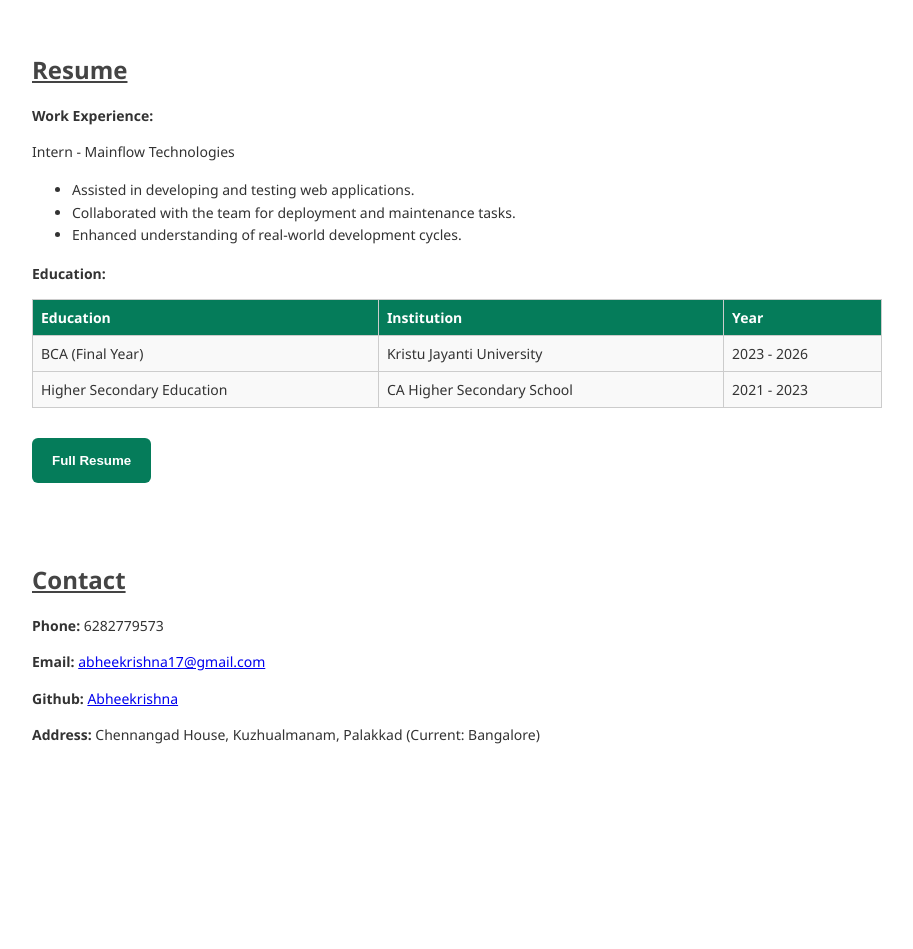
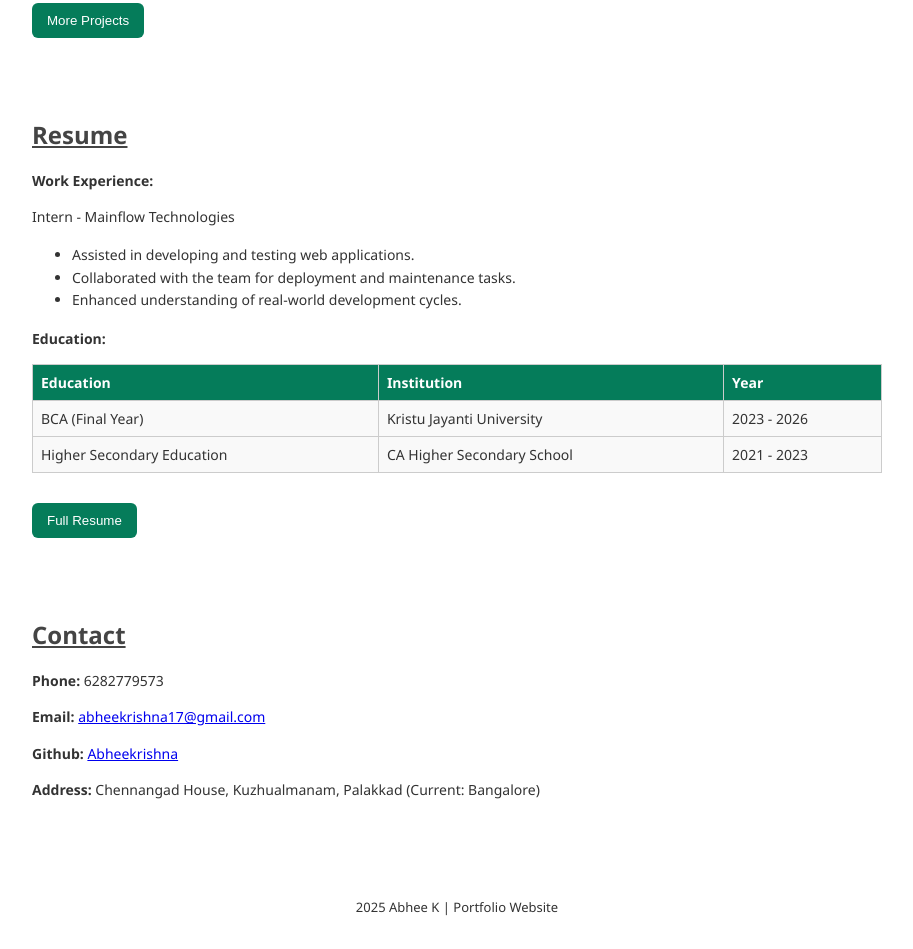
Before and after one commit to Abheekrishna/basic-portfolio, a plain HTML site: page resume.html in a window 1280 px wide. Shown: the part 746-1695 px from the top of the page, without its empty margins (183-1096 px from the left). Before the commit the page ends 1546 px from the top, so only its background shows below. Drawn offline with Linux system fonts and the light colour scheme.

Commit message:
Update resume.html

```diff
--- a/resume.html
+++ b/resume.html
@@ -74,9 +74,9 @@
 
     footer {
         background-color: #3a3a3a;
-        color: #ccc;
+        color: #333333;
         text-align: center;
-        padding: 12px 0;
+        padding: 20px;
         margin-top: 30px;
         font-size: 13px;
     }
@@ -88,12 +88,19 @@
         left: 50px;
 
     }
+    footer {
+        background-color: rgb(255, 255, 255);
+
+        text-align: center;
+        padding: 20px;
+        margin-top: 30px;
+        font-size: 13px;
+    }
     .download {
         background-color: rgb(5, 124, 90);
         color: white;
-        font-weight: bold;
         border-radius: 6px;
-        padding: 15px 20px;
+        padding: 10px 15px;
         border: none;
         margin-top: 30px;
         cursor: pointer;
@@ -148,6 +155,8 @@
         <li><b>Mini Web App:</b> Created during my internship at Mainflow Technologies.</li>
         <li><b>FarmDirect:</b> Developed using VB Script and MySQL.</li>
     </ul>
+    <a href="https://github.com/Abheekrishna" target="_blank"><button class="download">More Projects</button></a>
+
 </section>
 
 <section id="resume">
@@ -188,6 +197,9 @@
     <p><b>Github:</b> <a href="https://github.com/Abheekrishna" target="_blank">Abheekrishna</a></p>
     <p><b>Address:</b> Chennangad House, Kuzhualmanam, Palakkad (Current: Bangalore)</p>
 </section>
+<footer>
+    <p> 2025 Abhee K | Portfolio Website</p>
+</footer>
 
 </body>
 </html>
```
